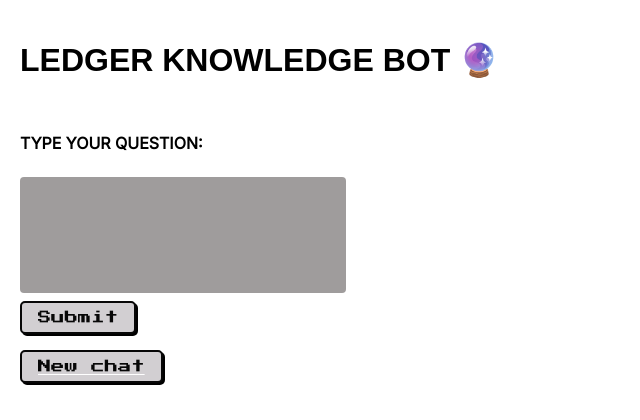
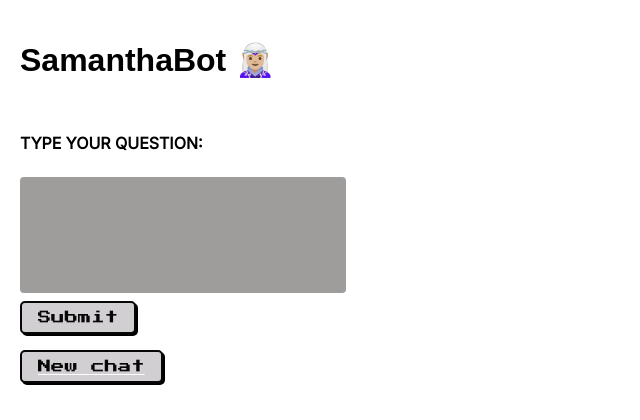
Before and after one commit to djaheny-ledger/knowledge_bot, a Flask app: template templates/index.html in a window 1280 px wide. Shown: the top 420 px of the page, without its empty margins (0-640 px from the left). Run offline with Flask 2, Linux system fonts and the light colour scheme; the template is opened without the code that fills it, so the values that code supplies are empty; parts of the project's set-up code (start-up, migrations or seed data) failed here and were passed over; some libraries are stand-ins or nearby versions; some web fonts are replaced.

Commit message:
Update index.html

```diff
--- a/templates/index.html
+++ b/templates/index.html
@@ -199,7 +199,7 @@
     </style>
 </head>
 <body style="background-color: white; color: black; padding: 12px; font-family: 'Press Start 2P', cursive;">
-    <h1>LEDGER KNOWLEDGE BOT &#128302;</h1>
+    <h1>SamanthaBot &#129501;&#127996;&#8205;&#9792;&#65039;</h1>
     <div class="conversation-wrapper">
         <div id="conversation-container"></div>
     </div>
@@ -215,7 +215,7 @@
 
 
     <section id="try-again">
-        <a href="http://127.0.0.1:8000/gpt">
+        <a href="https://hc-bot.onrender.com/gpt">
             <button class="try-button">New chat</button>
         </a>
     </section>
```
